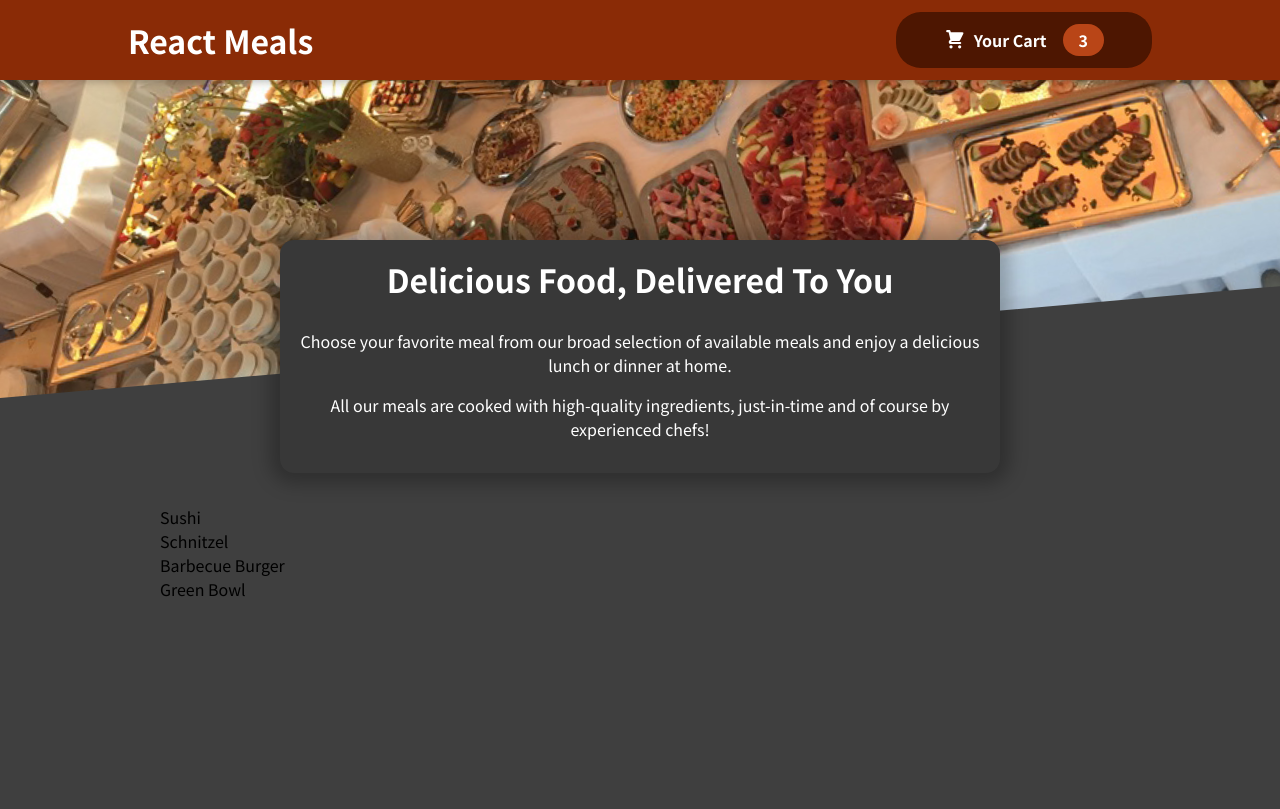
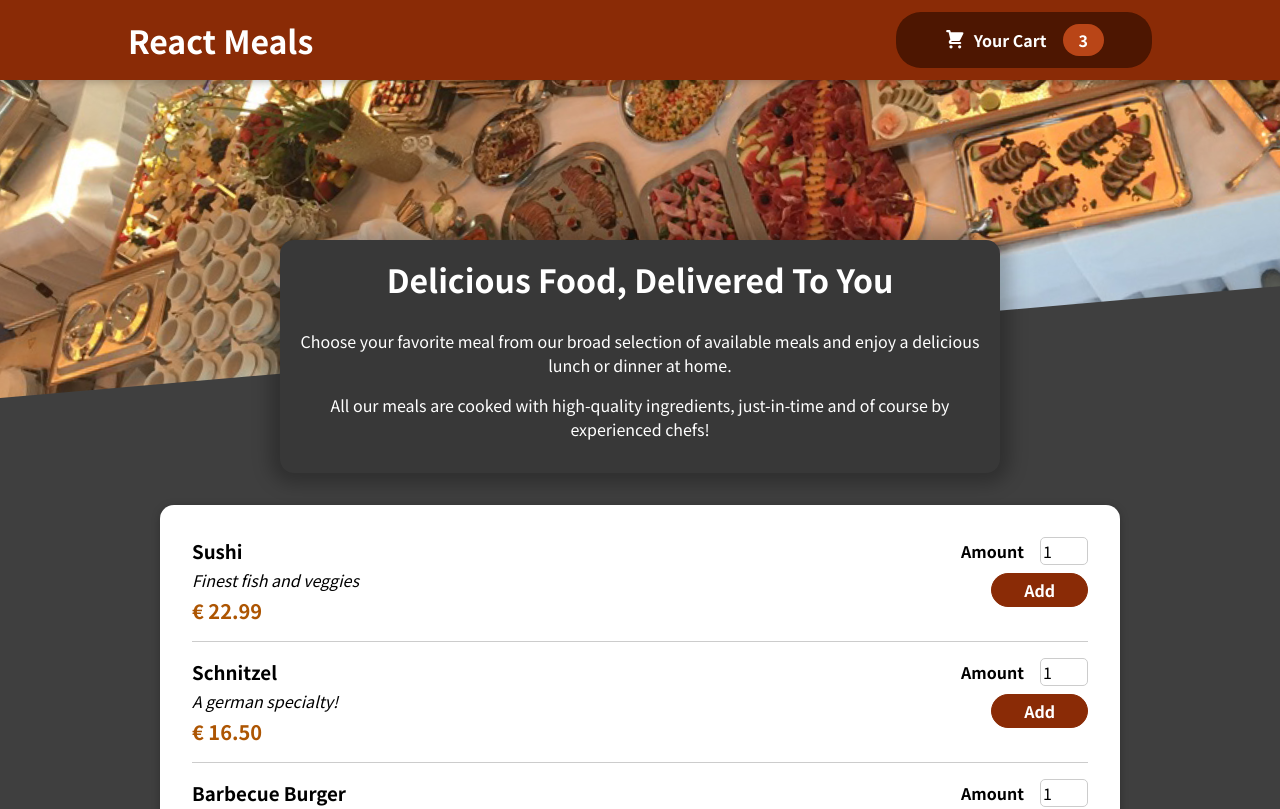
Before and after one commit to BrianWhelanDublin/react-food-ordering-app, a React (Create React App) app: page / in a window 1280 px wide. Shown: the top 809 px of the page. Built offline with nearby package versions, Linux system fonts and the light colour scheme.

Commit message:
add the meal item compoents

```diff
--- a/src/Components/Meals/AvailableMeals/AvailableMeals.jsx
+++ b/src/Components/Meals/AvailableMeals/AvailableMeals.jsx
@@ -1,14 +1,24 @@
 import styles from "./AvailableMeals.module.scss";
 import { DUMMY_MEALS } from "../../../Data/Meals";
+import Card from "../../UI/Card/Card";
+import MealItem from "../MealItem/MealItem";
 
 const AvailableMeals = () => {
   return (
     <section className={styles.meals}>
-      <ul>
-        {DUMMY_MEALS.map((meal) => (
-          <li key={meal.id}>{meal.name}</li>
-        ))}
-      </ul>
+      <Card>
+        <ul>
+          {DUMMY_MEALS.map((meal) => (
+            <MealItem
+              id={meal.id}
+              title={meal.name}
+              description={meal.description}
+              price={meal.price}
+              key={meal.id}
+            />
+          ))}
+        </ul>
+      </Card>
     </section>
   );
 };
--- /dev/null
+++ b/src/Components/Meals/MealItem/MealItem.jsx
@@ -0,0 +1,19 @@
+import MealItemForm from "../MealItemForm/MealItemForm";
+import styles from "./MealItem.module.scss";
+
+const MealItem = ({ id, title, description, price }) => {
+  return (
+    <li className={styles.meal}>
+      <div>
+        <h3>{title}</h3>
+        <div className={styles.description}>{description}</div>
+        <div className={styles.price}>€ {price.toFixed(2)}</div>
+      </div>
+      <div>
+        <MealItemForm id={id} />
+      </div>
+    </li>
+  );
+};
+
+export default MealItem;
--- /dev/null
+++ b/src/Components/Meals/MealItem/MealItem.module.scss
@@ -0,0 +1,20 @@
+.meal {
+  display: flex;
+  justify-content: space-between;
+  margin: 1rem;
+  padding-bottom: 1rem;
+  border-bottom: 1px solid #ccc;
+  h3 {
+    margin: 0 0 0.25rem 0;
+  }
+  .description {
+    font-style: italic;
+  }
+
+  .price {
+    margin-top: 0.25rem;
+    font-weight: bold;
+    color: #ad5502;
+    font-size: 1.25rem;
+  }
+}
--- /dev/null
+++ b/src/Components/Meals/MealItemForm/MealItemForm.jsx
@@ -0,0 +1,21 @@
+import Input from "../../UI/Input/Input";
+import styles from "./MealItemForm.module.scss";
+
+const MealItemForm = ({ id }) => {
+  const input = {
+    id: `amount-${id}`,
+    type: "number",
+    min: "1",
+    max: "5",
+    step: "1",
+    defaultValue: "1",
+  };
+  return (
+    <form className={styles.form}>
+      <Input label={"Amount"} input={input} />
+      <button>Add</button>
+    </form>
+  );
+};
+
+export default MealItemForm;
--- /dev/null
+++ b/src/Components/Meals/MealItemForm/MealItemForm.module.scss
@@ -0,0 +1,18 @@
+.form {
+  text-align: right;
+  button {
+    font: inherit;
+    cursor: pointer;
+    background-color: #8a2b06;
+    border: 1px solid #8a2b06;
+    color: white;
+    padding: 0.25rem 2rem;
+    border-radius: 20px;
+    font-weight: bold;
+    &:hover,
+    &:active {
+      background-color: #641e03;
+      border-color: #641e03;
+    }
+  }
+}
--- /dev/null
+++ b/src/Components/UI/Card/Card.jsx
@@ -0,0 +1,7 @@
+import styles from "./Card.module.scss";
+
+const Card = ({ children }) => {
+  return <div className={styles.card}>{children}</div>;
+};
+
+export default Card;
--- /dev/null
+++ b/src/Components/UI/Card/Card.module.scss
@@ -0,0 +1,6 @@
+.card {
+  padding: 1rem;
+  box-shadow: 0 2px 8px rgba(0, 0, 0, 0.25);
+  border-radius: 14px;
+  background-color: white;
+}
--- /dev/null
+++ b/src/Components/UI/Input/Input.jsx
@@ -0,0 +1,12 @@
+import styles from "./Input.module.scss";
+
+const Input = ({ label, input }) => {
+  return (
+    <div className={styles.input}>
+      <label htmlFor={input.id}>{label}</label>
+      <input {...input} />
+    </div>
+  );
+};
+
+export default Input;
--- /dev/null
+++ b/src/Components/UI/Input/Input.module.scss
@@ -0,0 +1,15 @@
+.input {
+  display: flex;
+  align-items: center;
+  margin-bottom: 0.5rem;
+  label {
+    font-weight: bold;
+    margin-right: 1rem;
+  }
+  input {
+    width: 3rem;
+    border-radius: 5px;
+    border: 1px solid #ccc;
+    font: inherit;
+  }
+}
```
